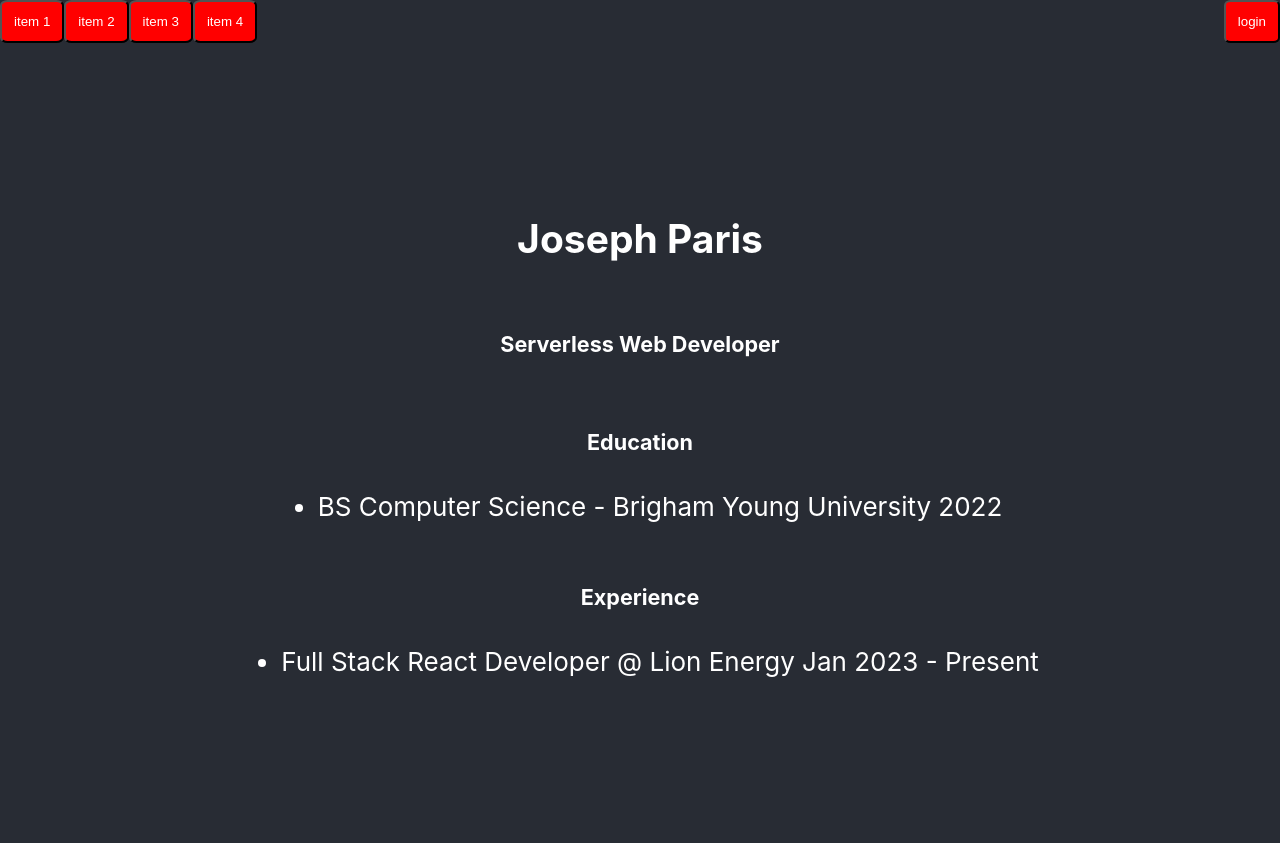
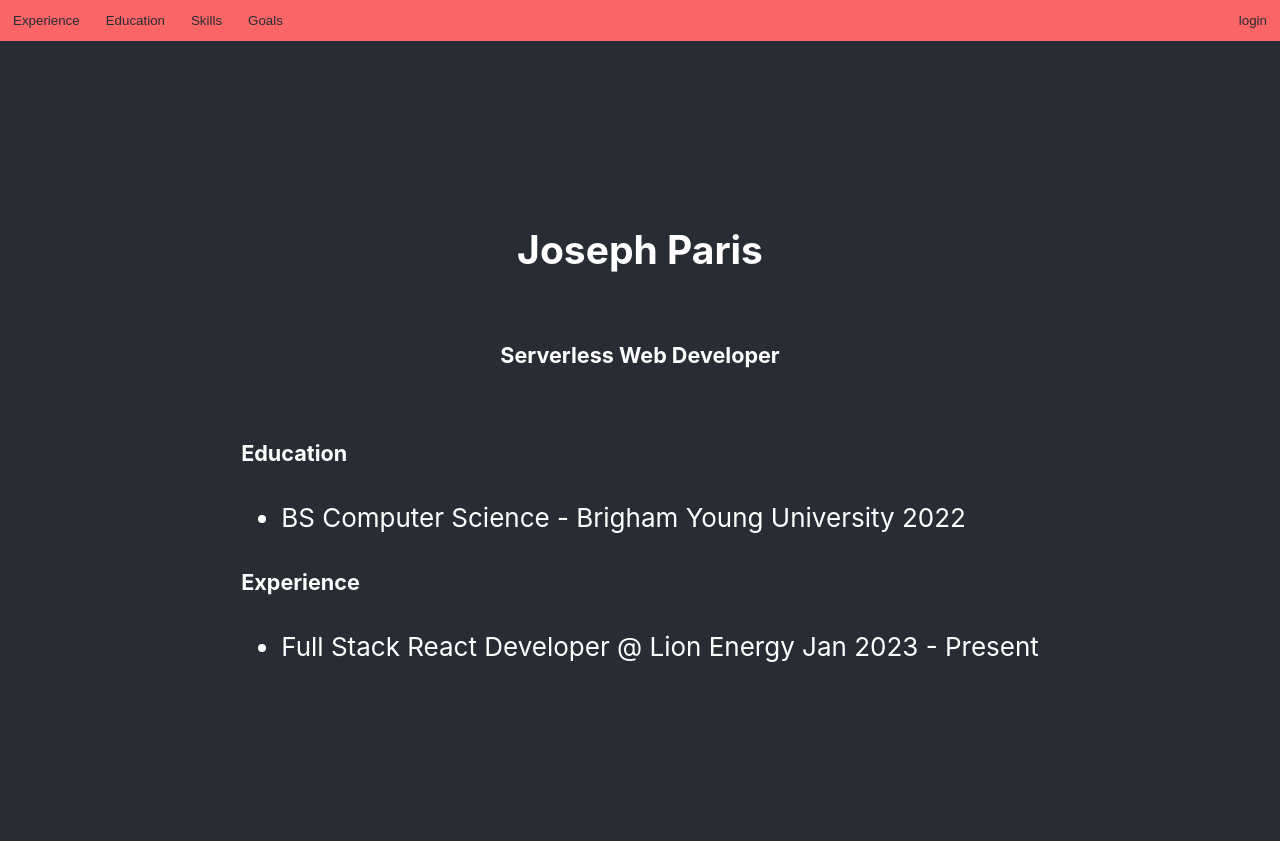
Before and after one commit to joeparis6/josephparisdev, a React (Create React App) app: page / in a window 1280 px wide. Built offline with nearby package versions, Linux system fonts and the light colour scheme.

Commit message:
added button labels

```diff
--- a/public/index.html
+++ b/public/index.html
@@ -24,7 +24,7 @@
       work correctly both with client-side routing and a non-root public URL.
       Learn how to configure a non-root public URL by running `npm run build`.
     -->
-    <title>React App</title>
+    <title>Joseph Paris</title>
   </head>
   <body>
     <noscript>You need to enable JavaScript to run this app.</noscript>
--- a/src/App.css
+++ b/src/App.css
@@ -2,29 +2,34 @@
   text-align: center;
 }
 
-.App-logo {
-  height: 40vmin;
-  pointer-events: none;
-}
-
-@media (prefers-reduced-motion: no-preference) {
-  .App-logo {
-    animation: App-logo-spin infinite 20s linear;
-  }
+.App-content {
+  align-content: left;
+  text-align: left;
 }
 
 .Navbar {
-  background-color: #282c34;
-  border-bottom: 1px  #61dafb;
-  color: #61dafb;
+  background-color: #FA6565;
+  display: flex;
+  justify-content: space-between;
+}
+
+.Button-group {
+
 }
 
 .Navbar button {
   padding: 12px;
-  background-color: red;
-  color: white;
-  border-radius: 12%;
+  margin: 1px;
+  background-color: #FA6565;
+  color: #282c34;
+  border: none;
 }
+
+.Navbar button:hover  {
+  background-color: #FFA07A;
+}
+
+
 
 .App-header {
   background-color: #282c34;
@@ -36,3 +41,11 @@
   font-size: calc(10px + 2vmin);
   color: white;
 }
+
+.resume {
+  display: flexs;
+}
+
+.Resume-Item {
+  align-content: flex-start;
+}
--- a/src/App.js
+++ b/src/App.js
@@ -3,32 +3,32 @@ import './App.css';
 function App() {
   return (
     <div className="App">
-      <div className="Navbar">
+
         <nav>
-          <div style={{ display:'flex', flexDirection: 'row', justifyContent: 'space-between'}}>
-            <div>
-              <button>item 1</button>
-              <button>item 2</button>
-              <button>item 3</button>
-              <button>item 4</button>
+          <div className="Navbar">
+            <div className='Button-group'>
+              <button>Experience</button>
+              <button>Education</button>
+              <button>Skills</button>
+              <button>Goals</button>
             </div>
             <button>
-              login
+                login
             </button>
           </div>
-
         </nav>
 
-      </div>
 
-      <header className="App-header">
+      <div className='App-content'>
+        <header className="App-header">
         <h2>
           Joseph Paris
         </h2>
         <h5>
           Serverless Web Developer
         </h5>
-        <div>
+        <div className='Resume'>
+          <div className='Resume-item'>
           <h5>
             Education
           </h5>
@@ -36,7 +36,7 @@ function App() {
           <li>BS Computer Science - Brigham Young University 2022</li>
           </ul>
         </div>
-        <div>
+        <div className='Resume-item'>
           <h5>
             Experience
           </h5>
@@ -44,7 +44,12 @@ function App() {
           <li>Full Stack React Developer @ Lion Energy Jan 2023 - Present</li>
           </ul>
         </div>
+        </div>
+
       </header>
+      </div>
+
+
 
     </div>
   );
```
